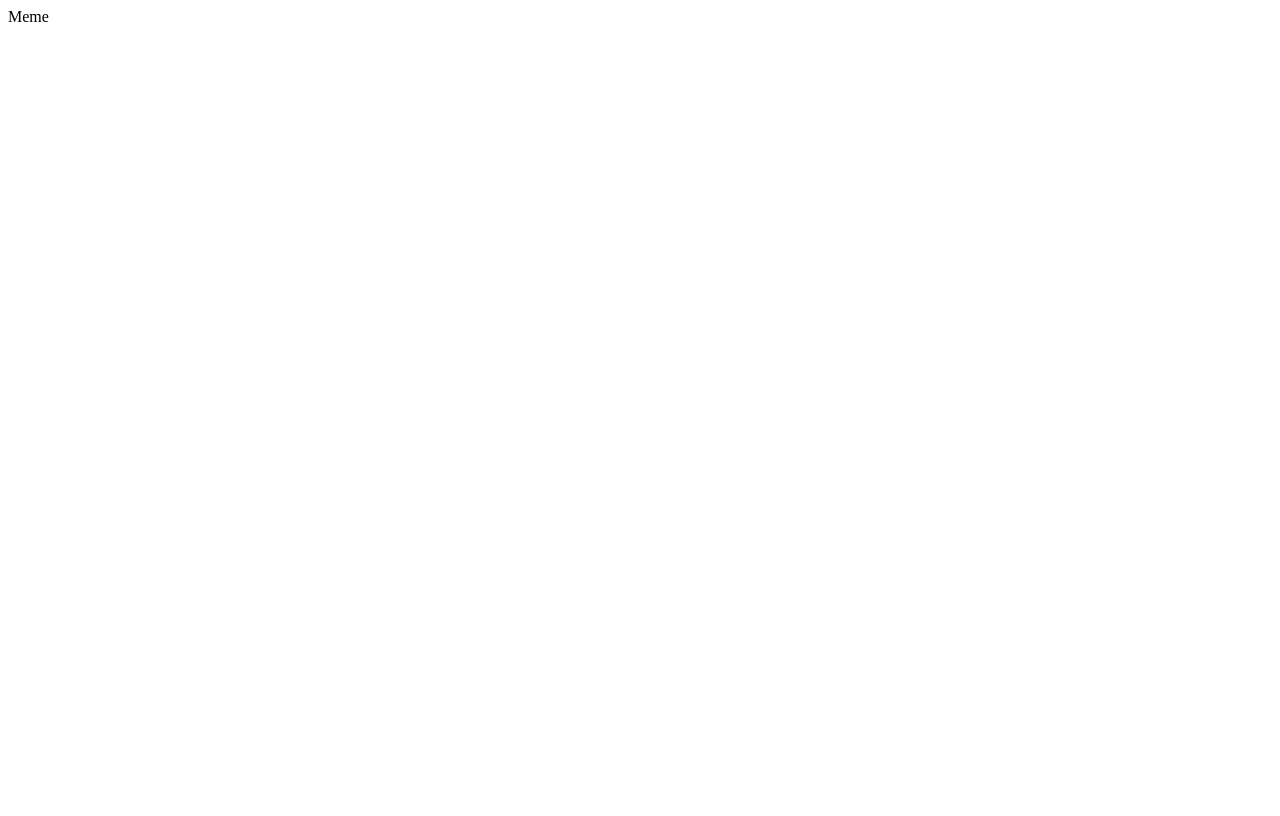
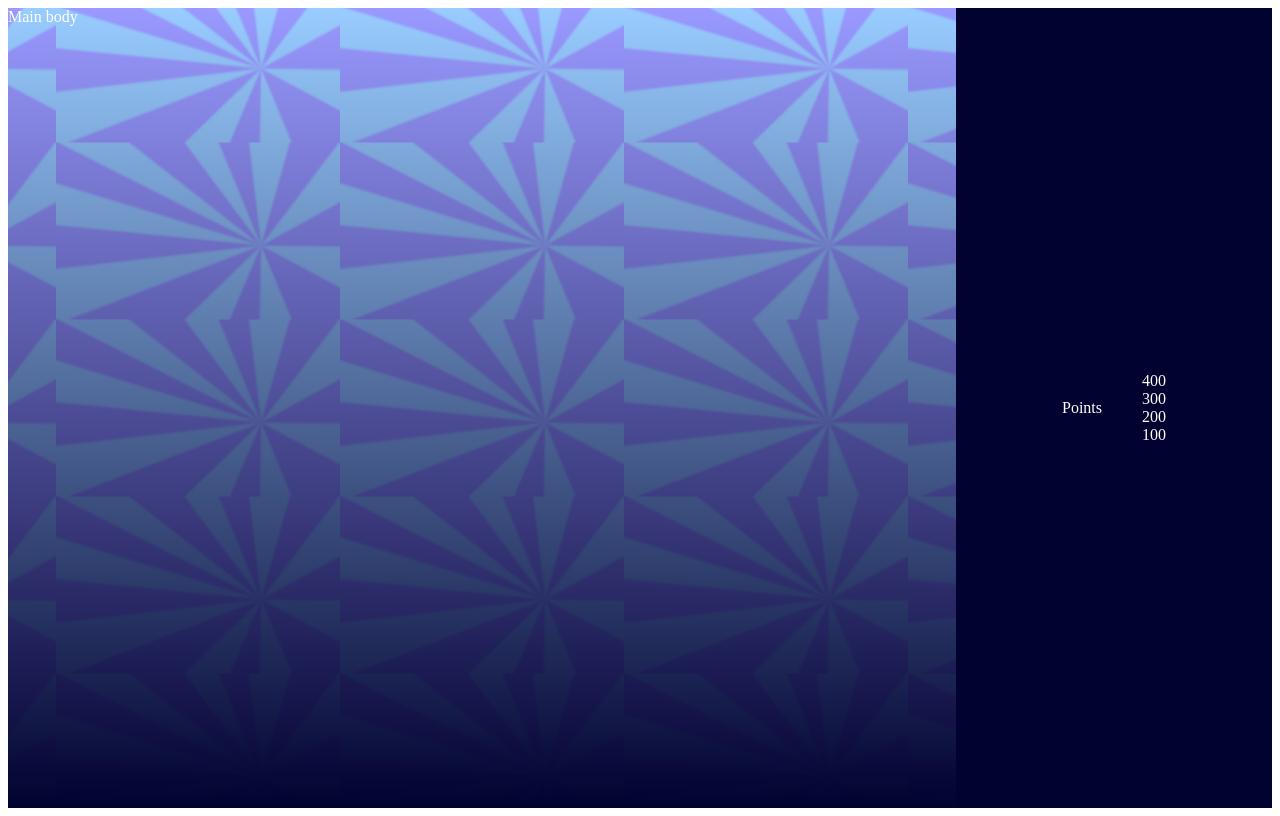
Before and after one commit to deepak-07/Meme-Quiz, a React (Create React App) app: page / in a window 1280 px wide. Built offline with nearby package versions, Linux system fonts and the light colour scheme.

Commit message:
body configured

```diff
--- a/src/App.js
+++ /dev/null
@@ -1,11 +0,0 @@
-
-
-function App() {
-  return (
-    <div className="App">
-      Meme
-    </div>
-  );
-}
-
-export default App;
--- /dev/null
+++ b/src/App.jsx
@@ -0,0 +1,20 @@
+import "./app.css";
+
+function App() {
+  return (
+    <div className="App">
+      <div className="main">Main body </div>
+      <div className="pyramid">
+        Points
+        <ul className="pointList">
+          <li classNamḍe="pointListItem">400</li>
+          <li classNamḍe="pointListItem">300</li>
+          <li classNamḍe="pointListItem">200</li>
+          <li classNamḍe="pointListItem">100</li>
+        </ul>
+      </div>
+    </div>
+  );
+}
+
+export default App;
--- /dev/null
+++ b/src/app.css
@@ -0,0 +1,22 @@
+.App {
+    height: 100vh;
+    display: flex;
+    background-color: #020230;
+    color: white;
+}
+
+.main {
+    width: 75%;
+    background: linear-gradient(to bottom, rgba(0, 0, 0, 0), #020230), url("./assests/BG image.png") center;
+}
+
+.pyramid {
+    width: 25%;
+    display: flex;
+    align-items: center;
+    justify-content: center;
+}
+
+.pointList {
+    list-style: none;
+}
```
Also changed, not shown: src/assests/BG image.png (added), src/index.js (line endings or trailing spaces).
